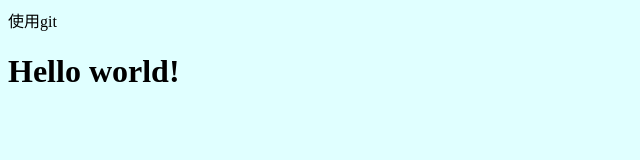
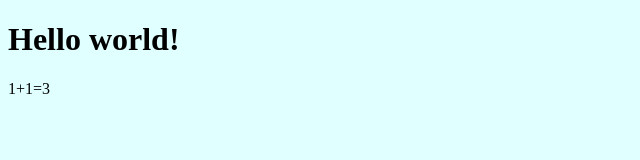
Before and after one commit to mqllp/Git-Example-Remote, a plain HTML site: page index.html in a window 1280 px wide. Shown: the whole page, without its empty margins (0-640 px from the left). Drawn offline with Linux system fonts and the light colour scheme.

Commit message:
modifiy index.html: math

```diff
--- a/index.html
+++ b/index.html
@@ -4,10 +4,11 @@
     <meta charset="UTF-8">
     <meta http-equiv="X-UA-Compatible" content="IE=edge">
     <meta name="viewport" content="width=device-width, initial-scale=1.0">
-    <link rel="stylesheet" type="text/css" href="git.css"
+    <link rel="stylesheet" type="text/css" href="git.css">
     <title>使用git</title>
 </head>
 <body>
     <h1>Hello world!</h1>
+    <p>1+1=3</p>
 </body>
 </html>
```
